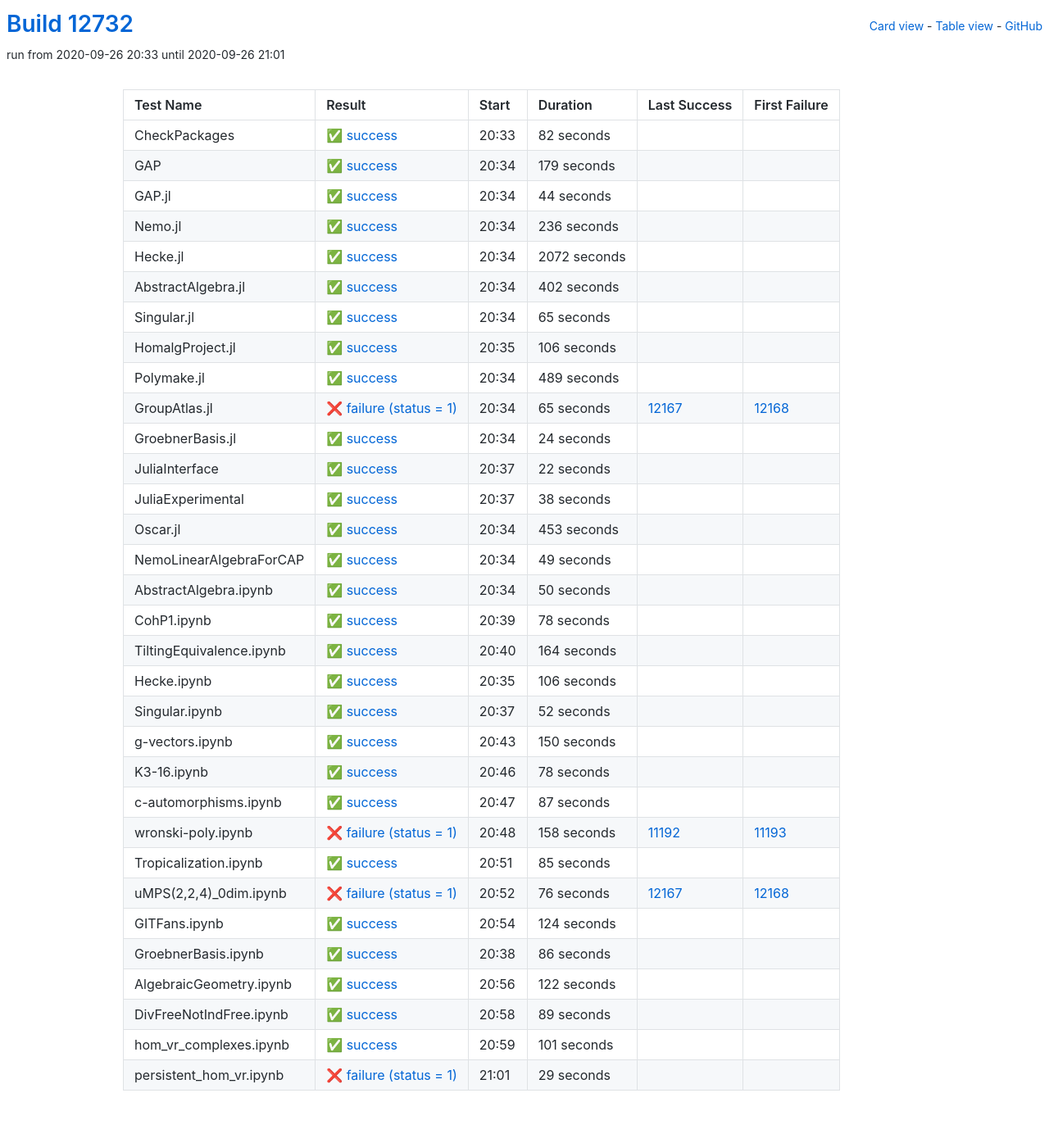
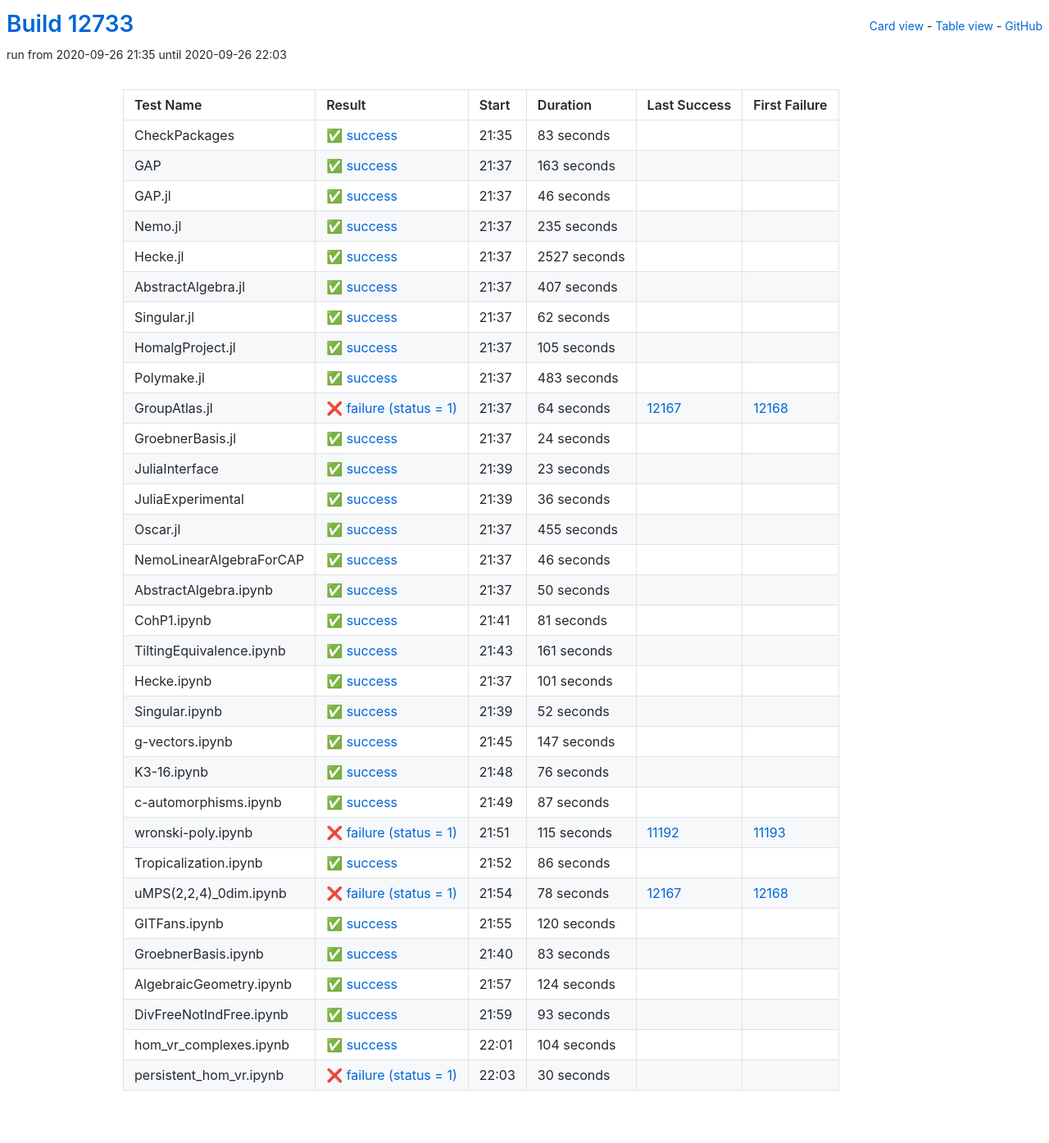
Before and after one commit to oscar-system/oscar-ci-status, a Jekyll site: the page built from table.html, in a window 1280 px wide. Shown: the whole page at 82% size. Built offline with Jekyll 4.4.1, drawn with Linux system fonts in a browser that asks for light colours.

Commit message:
Build #12733

```diff
--- a/_data/ci.yml
+++ b/_data/ci.yml
@@ -1,6 +1,6 @@
 ---
-build: 12732
-build_url: https://oscarci.mathematik.uni-kl.de/job/oscar/12732/
+build: 12733
+build_url: https://oscarci.mathematik.uni-kl.de/job/oscar/12733/
 job: oscar
 organization: oscar-system
 repo: oscar-ci-status
@@ -8,128 +8,128 @@ repourl: https://github.com/oscar-system/oscar-ci-status
 tests:
 - name: CheckPackages
   id: checkpackages
-  log: https://oscarci.mathematik.uni-kl.de/job/oscar/12732/artifact/logs/build-12732/CheckPackages.log
-  start: 2020-09-26 20:33
+  log: https://oscarci.mathematik.uni-kl.de/job/oscar/12733/artifact/logs/build-12733/CheckPackages.log
+  start: 2020-09-26 21:35
   success: true
   exitcode: 0
   status: success
-  duration: 82
+  duration: 83
   last_success: false
   last_success_url:
   first_failure: false
   first_failure_url:
 - name: GAP
   id: gap
-  log: https://oscarci.mathematik.uni-kl.de/job/oscar/12732/artifact/logs/build-12732/GAP.log
-  start: 2020-09-26 20:34
+  log: https://oscarci.mathematik.uni-kl.de/job/oscar/12733/artifact/logs/build-12733/GAP.log
+  start: 2020-09-26 21:37
   success: true
   exitcode: 0
   status: success
-  duration: 179
+  duration: 163
   last_success: false
   last_success_url:
   first_failure: false
   first_failure_url:
 - name: GAP.jl
   id: gap-jl
-  log: https://oscarci.mathematik.uni-kl.de/job/oscar/12732/artifact/logs/build-12732/GAP.jl.log
-  start: 2020-09-26 20:34
+  log: https://oscarci.mathematik.uni-kl.de/job/oscar/12733/artifact/logs/build-12733/GAP.jl.log
+  start: 2020-09-26 21:37
   success: true
   exitcode: 0
   status: success
-  duration: 44
+  duration: 46
   last_success: false
   last_success_url:
   first_failure: false
   first_failure_url:
 - name: Nemo.jl
   id: nemo-jl
-  log: https://oscarci.mathematik.uni-kl.de/job/oscar/12732/artifact/logs/build-12732/Nemo.jl.log
-  start: 2020-09-26 20:34
+  log: https://oscarci.mathematik.uni-kl.de/job/oscar/12733/artifact/logs/build-12733/Nemo.jl.log
+  start: 2020-09-26 21:37
   success: true
   exitcode: 0
   status: success
-  duration: 236
+  duration: 235
   last_success: false
   last_success_url:
   first_failure: false
   first_failure_url:
 - name: Hecke.jl
   id: hecke-jl
-  log: https://oscarci.mathematik.uni-kl.de/job/oscar/12732/artifact/logs/build-12732/Hecke.jl.log
-  start: 2020-09-26 20:34
+  log: https://oscarci.mathematik.uni-kl.de/job/oscar/12733/artifact/logs/build-12733/Hecke.jl.log
+  start: 2020-09-26 21:37
   success: true
   exitcode: 0
   status: success
-  duration: 2072
+  duration: 2527
   last_success: false
   last_success_url:
   first_failure: false
   first_failure_url:
 - name: AbstractAlgebra.jl
   id: abstractalgebra-jl
-  log: https://oscarci.mathematik.uni-kl.de/job/oscar/12732/artifact/logs/build-12732/AbstractAlgebra.jl.log
-  start: 2020-09-26 20:34
+  log: https://oscarci.mathematik.uni-kl.de/job/oscar/12733/artifact/logs/build-12733/AbstractAlgebra.jl.log
+  start: 2020-09-26 21:37
   success: true
   exitcode: 0
   status: success
-  duration: 402
+  duration: 407
   last_success: false
   last_success_url:
   first_failure: false
   first_failure_url:
 - name: Singular.jl
   id: singular-jl
-  log: https://oscarci.mathematik.uni-kl.de/job/oscar/12732/artifact/logs/build-12732/Singular.jl.log
-  start: 2020-09-26 20:34
+  log: https://oscarci.mathematik.uni-kl.de/job/oscar/12733/artifact/logs/build-12733/Singular.jl.log
+  start: 2020-09-26 21:37
   success: true
   exitcode: 0
   status: success
-  duration: 65
+  duration: 62
   last_success: false
   last_success_url:
   first_failure: false
   first_failure_url:
 - name: HomalgProject.jl
   id: homalgproject-jl
-  log: https://oscarci.mathematik.uni-kl.de/job/oscar/12732/artifact/logs/build-12732/HomalgProject.jl.log
-  start: 2020-09-26 20:35
+  log: https://oscarci.mathematik.uni-kl.de/job/oscar/12733/artifact/logs/build-12733/HomalgProject.jl.log
+  start: 2020-09-26 21:37
   success: true
   exitcode: 0
   status: success
-  duration: 106
+  duration: 105
   last_success: false
   last_success_url:
   first_failure: false
   first_failure_url:
 - name: Polymake.jl
   id: polymake-jl
-  log: https://oscarci.mathematik.uni-kl.de/job/oscar/12732/artifact/logs/build-12732/Polymake.jl.log
-  start: 2020-09-26 20:34
+  log: https://oscarci.mathematik.uni-kl.de/job/oscar/12733/artifact/logs/build-12733/Polymake.jl.log
+  start: 2020-09-26 21:37
   success: true
   exitcode: 0
   status: success
-  duration: 489
+  duration: 483
   last_success: false
   last_success_url:
   first_failure: false
   first_failure_url:
 - name: GroupAtlas.jl
   id: groupatlas-jl
-  log: https://oscarci.mathematik.uni-kl.de/job/oscar/12732/artifact/logs/build-12732/GroupAtlas.jl.log
-  start: 2020-09-26 20:34
+  log: https://oscarci.mathematik.uni-kl.de/job/oscar/12733/artifact/logs/build-12733/GroupAtlas.jl.log
+  start: 2020-09-26 21:37
   success: false
   exitcode: 1
   status: failure
-  duration: 65
+  duration: 64
   last_success: 12167
   last_success_url: https://oscarci.mathematik.uni-kl.de/job/oscar/12167/
   first_failure: 12168
   first_failure_url: https://oscarci.mathematik.uni-kl.de/job/oscar/12168/
 - name: GroebnerBasis.jl
   id: groebnerbasis-jl
-  log: https://oscarci.mathematik.uni-kl.de/job/oscar/12732/artifact/logs/build-12732/GroebnerBasis.jl.log
-  start: 2020-09-26 20:34
+  log: https://oscarci.mathematik.uni-kl.de/job/oscar/12733/artifact/logs/build-12733/GroebnerBasis.jl.log
+  start: 2020-09-26 21:37
   success: true
   exitcode: 0
   status: success
@@ -140,56 +140,56 @@ tests:
   first_failure_url:
 - name: JuliaInterface
   id: juliainterface
-  log: https://oscarci.mathematik.uni-kl.de/job/oscar/12732/artifact/logs/build-12732/JuliaInterface.log
-  start: 2020-09-26 20:37
+  log: https://oscarci.mathematik.uni-kl.de/job/oscar/12733/artifact/logs/build-12733/JuliaInterface.log
+  start: 2020-09-26 21:39
   success: true
   exitcode: 0
   status: success
-  duration: 22
+  duration: 23
   last_success: false
   last_success_url:
   first_failure: false
   first_failure_url:
 - name: JuliaExperimental
   id: juliaexperimental
-  log: https://oscarci.mathematik.uni-kl.de/job/oscar/12732/artifact/logs/build-12732/JuliaExperimental.log
-  start: 2020-09-26 20:37
+  log: https://oscarci.mathematik.uni-kl.de/job/oscar/12733/artifact/logs/build-12733/JuliaExperimental.log
+  start: 2020-09-26 21:39
   success: true
   exitcode: 0
   status: success
-  duration: 38
+  duration: 36
   last_success: false
   last_success_url:
   first_failure: false
   first_failure_url:
 - name: Oscar.jl
   id: oscar-jl
-  log: https://oscarci.mathematik.uni-kl.de/job/oscar/12732/artifact/logs/build-12732/Oscar.jl.log
-  start: 2020-09-26 20:34
+  log: https://oscarci.mathematik.uni-kl.de/job/oscar/12733/artifact/logs/build-12733/Oscar.jl.log
+  start: 2020-09-26 21:37
   success: true
   exitcode: 0
   status: success
-  duration: 453
+  duration: 455
   last_success: false
   last_success_url:
   first_failure: false
   first_failure_url:
 - name: NemoLinearAlgebraForCAP
   id: nemolinearalgebraforcap
-  log: https://oscarci.mathematik.uni-kl.de/job/oscar/12732/artifact/logs/build-12732/NemoLinearAlgebraForCAP.log
-  start: 2020-09-26 20:34
+  log: https://oscarci.mathematik.uni-kl.de/job/oscar/12733/artifact/logs/build-12733/NemoLinearAlgebraForCAP.log
+  start: 2020-09-26 21:37
   success: true
   exitcode: 0
   status: success
-  duration: 49
+  duration: 46
   last_success: false
   last_success_url:
   first_failure: false
   first_failure_url:
 - name: AbstractAlgebra.ipynb
   id: abstractalgebra-ipynb
-  log: https://oscarci.mathematik.uni-kl.de/job/oscar/12732/artifact/logs/build-12732/AbstractAlgebra.ipynb.log
-  start: 2020-09-26 20:34
+  log: https://oscarci.mathematik.uni-kl.de/job/oscar/12733/artifact/logs/build-12733/AbstractAlgebra.ipynb.log
+  start: 2020-09-26 21:37
   success: true
   exitcode: 0
   status: success
@@ -200,44 +200,44 @@ tests:
   first_failure_url:
 - name: CohP1.ipynb
   id: cohp1-ipynb
-  log: https://oscarci.mathematik.uni-kl.de/job/oscar/12732/artifact/logs/build-12732/CohP1.ipynb.log
-  start: 2020-09-26 20:39
+  log: https://oscarci.mathematik.uni-kl.de/job/oscar/12733/artifact/logs/build-12733/CohP1.ipynb.log
+  start: 2020-09-26 21:41
   success: true
   exitcode: 0
   status: success
-  duration: 78
+  duration: 81
   last_success: false
   last_success_url:
   first_failure: false
   first_failure_url:
 - name: TiltingEquivalence.ipynb
   id: tiltingequivalence-ipynb
-  log: https://oscarci.mathematik.uni-kl.de/job/oscar/12732/artifact/logs/build-12732/TiltingEquivalence.ipynb.log
-  start: 2020-09-26 20:40
+  log: https://oscarci.mathematik.uni-kl.de/job/oscar/12733/artifact/logs/build-12733/TiltingEquivalence.ipynb.log
+  start: 2020-09-26 21:43
   success: true
   exitcode: 0
   status: success
-  duration: 164
+  duration: 161
   last_success: false
   last_success_url:
   first_failure: false
   first_failure_url:
 - name: Hecke.ipynb
   id: hecke-ipynb
-  log: https://oscarci.mathematik.uni-kl.de/job/oscar/12732/artifact/logs/build-12732/Hecke.ipynb.log
-  start: 2020-09-26 20:35
+  log: https://oscarci.mathematik.uni-kl.de/job/oscar/12733/artifact/logs/build-12733/Hecke.ipynb.log
+  start: 2020-09-26 21:37
   success: true
   exitcode: 0
   status: success
-  duration: 106
+  duration: 101
   last_success: false
   last_success_url:
   first_failure: false
   first_failure_url:
 - name: Singular.ipynb
   id: singular-ipynb
-  log: https://oscarci.mathematik.uni-kl.de/job/oscar/12732/artifact/logs/build-12732/Singular.ipynb.log
-  start: 2020-09-26 20:37
+  log: https://oscarci.mathematik.uni-kl.de/job/oscar/12733/artifact/logs/build-12733/Singular.ipynb.log
+  start: 2020-09-26 21:39
   success: true
   exitcode: 0
   status: success
@@ -248,32 +248,32 @@ tests:
   first_failure_url:
 - name: g-vectors.ipynb
   id: g-vectors-ipynb
-  log: https://oscarci.mathematik.uni-kl.de/job/oscar/12732/artifact/logs/build-12732/g-vectors.ipynb.log
-  start: 2020-09-26 20:43
+  log: https://oscarci.mathematik.uni-kl.de/job/oscar/12733/artifact/logs/build-12733/g-vectors.ipynb.log
+  start: 2020-09-26 21:45
   success: true
   exitcode: 0
   status: success
-  duration: 150
+  duration: 147
   last_success: false
   last_success_url:
   first_failure: false
   first_failure_url:
 - name: K3-16.ipynb
   id: k3-16-ipynb
-  log: https://oscarci.mathematik.uni-kl.de/job/oscar/12732/artifact/logs/build-12732/K3-16.ipynb.log
-  start: 2020-09-26 20:46
+  log: https://oscarci.mathematik.uni-kl.de/job/oscar/12733/artifact/logs/build-12733/K3-16.ipynb.log
+  start: 2020-09-26 21:48
   success: true
   exitcode: 0
   status: success
-  duration: 78
+  duration: 76
   last_success: false
   last_success_url:
   first_failure: false
   first_failure_url:
 - name: c-automorphisms.ipynb
   id: c-automorphisms-ipynb
-  log: https://oscarci.mathematik.uni-kl.de/job/oscar/12732/artifact/logs/build-12732/c-automorphisms.ipynb.log
-  start: 2020-09-26 20:47
+  log: https://oscarci.mathematik.uni-kl.de/job/oscar/12733/artifact/logs/build-12733/c-automorphisms.ipynb.log
+  start: 2020-09-26 21:49
   success: true
   exitcode: 0
   status: success
@@ -284,44 +284,68 @@ tests:
   first_failure_url:
 - name: wronski-poly.ipynb
   id: wronski-poly-ipynb
-  log: https://oscarci.mathematik.uni-kl.de/job/oscar/12732/artifact/logs/build-12732/wronski-poly.ipynb.log
-  start: 2020-09-26 20:48
+  log: https://oscarci.mathematik.uni-kl.de/job/oscar/12733/artifact/logs/build-12733/wronski-poly.ipynb.log
+  start: 2020-09-26 21:51
   success: false
   exitcode: 1
   status: failure
-  duration: 158
+  duration: 115
   last_success: 11192
   last_success_url: https://oscarci.mathematik.uni-kl.de/job/oscar/11192/
   first_failure: 11193
   first_failure_url: https://oscarci.mathematik.uni-kl.de/job/oscar/11193/
 - name: Tropicalization.ipynb
   id: tropicalization-ipynb
-  log: https://oscarci.mathematik.uni-kl.de/job/oscar/12732/artifact/logs/build-12732/Tropicalization.ipynb.log
-  start: 2020-09-26 20:51
+  log: https://oscarci.mathematik.uni-kl.de/job/oscar/12733/artifact/logs/build-12733/Tropicalization.ipynb.log
+  start: 2020-09-26 21:52
   success: true
   exitcode: 0
   status: success
-  duration: 85
+  duration: 86
   last_success: false
   last_success_url:
   first_failure: false
   first_failure_url:
 - name: uMPS(2,2,4)_0dim.ipynb
   id: umps-2-2-4-0dim-ipynb
-  log: https://oscarci.mathematik.uni-kl.de/job/oscar/12732/artifact/logs/build-12732/uMPS-2-2-4-_0dim.ipynb.log
-  start: 2020-09-26 20:52
+  log: https://oscarci.mathematik.uni-kl.de/job/oscar/12733/artifact/logs/build-12733/uMPS-2-2-4-_0dim.ipynb.log
+  start: 2020-09-26 21:54
   success: false
   exitcode: 1
   status: failure
-  duration: 76
+  duration: 78
   last_success: 12167
   last_success_url: https://oscarci.mathematik.uni-kl.de/job/oscar/12167/
   first_failure: 12168
   first_failure_url: https://oscarci.mathematik.uni-kl.de/job/oscar/12168/
 - name: GITFans.ipynb
   id: gitfans-ipynb
-  log: https://oscarci.mathematik.uni-kl.de/job/oscar/12732/artifact/logs/build-12732/GITFans.ipynb.log
-  start: 2020-09-26 20:54
+  log: https://oscarci.mathematik.uni-kl.de/job/oscar/12733/artifact/logs/build-12733/GITFans.ipynb.log
+  start: 2020-09-26 21:55
+  success: true
+  exitcode: 0
+  status: success
+  duration: 120
+  last_success: false
+  last_success_url:
+  first_failure: false
+  first_failure_url:
+- name: GroebnerBasis.ipynb
+  id: groebnerbasis-ipynb
+  log: https://oscarci.mathematik.uni-kl.de/job/oscar/12733/artifact/logs/build-12733/GroebnerBasis.ipynb.log
+  start: 2020-09-26 21:40
+  success: true
+  exitcode: 0
+  status: success
+  duration: 83
+  last_success: false
+  last_success_url:
+  first_failure: false
+  first_failure_url:
+- name: AlgebraicGeometry.ipynb
+  id: algebraicgeometry-ipynb
+  log: https://oscarci.mathematik.uni-kl.de/job/oscar/12733/artifact/logs/build-12733/AlgebraicGeometry.ipynb.log
+  start: 2020-09-26 21:57
   success: true
   exitcode: 0
   status: success
@@ -330,62 +354,38 @@ tests:
   last_success_url:
   first_failure: false
   first_failure_url:
-- name: GroebnerBasis.ipynb
-  id: groebnerbasis-ipynb
-  log: https://oscarci.mathematik.uni-kl.de/job/oscar/12732/artifact/logs/build-12732/GroebnerBasis.ipynb.log
-  start: 2020-09-26 20:38
+- name: DivFreeNotIndFree.ipynb
+  id: divfreenotindfree-ipynb
+  log: https://oscarci.mathematik.uni-kl.de/job/oscar/12733/artifact/logs/build-12733/DivFreeNotIndFree.ipynb.log
+  start: 2020-09-26 21:59
   success: true
   exitcode: 0
   status: success
-  duration: 86
-  last_success: false
-  last_success_url:
-  first_failure: false
-  first_failure_url:
-- name: AlgebraicGeometry.ipynb
-  id: algebraicgeometry-ipynb
-  log: https://oscarci.mathematik.uni-kl.de/job/oscar/12732/artifact/logs/build-12732/AlgebraicGeometry.ipynb.log
-  start: 2020-09-26 20:56
-  success: true
-  exitcode: 0
-  status: success
-  duration: 122
-  last_success: false
-  last_success_url:
-  first_failure: false
-  first_failure_url:
-- name: DivFreeNotIndFree.ipynb
-  id: divfreenotindfree-ipynb
-  log: https://oscarci.mathematik.uni-kl.de/job/oscar/12732/artifact/logs/build-12732/DivFreeNotIndFree.ipynb.log
-  start: 2020-09-26 20:58
-  success: true
-  exitcode: 0
-  status: success
-  duration: 89
+  duration: 93
   last_success: false
   last_success_url:
   first_failure: false
   first_failure_url:
 - name: hom_vr_complexes.ipynb
   id: hom-vr-complexes-ipynb
-  log: https://oscarci.mathematik.uni-kl.de/job/oscar/12732/artifact/logs/build-12732/hom_vr_complexes.ipynb.log
-  start: 2020-09-26 20:59
+  log: https://oscarci.mathematik.uni-kl.de/job/oscar/12733/artifact/logs/build-12733/hom_vr_complexes.ipynb.log
+  start: 2020-09-26 22:01
   success: true
   exitcode: 0
   status: success
-  duration: 101
+  duration: 104
   last_success: false
   last_success_url:
   first_failure: false
   first_failure_url:
 - name: persistent_hom_vr.ipynb
   id: persistent-hom-vr-ipynb
-  log: https://oscarci.mathematik.uni-kl.de/job/oscar/12732/artifact/logs/build-12732/persistent_hom_vr.ipynb.log
-  start: 2020-09-26 21:01
+  log: https://oscarci.mathematik.uni-kl.de/job/oscar/12733/artifact/logs/build-12733/persistent_hom_vr.ipynb.log
+  start: 2020-09-26 22:03
   success: false
   exitcode: 1
   status: failure
-  duration: 29
+  duration: 30
   last_success: false
   last_success_url:
   first_failure: false
```
Also changed, not shown: README.md.
